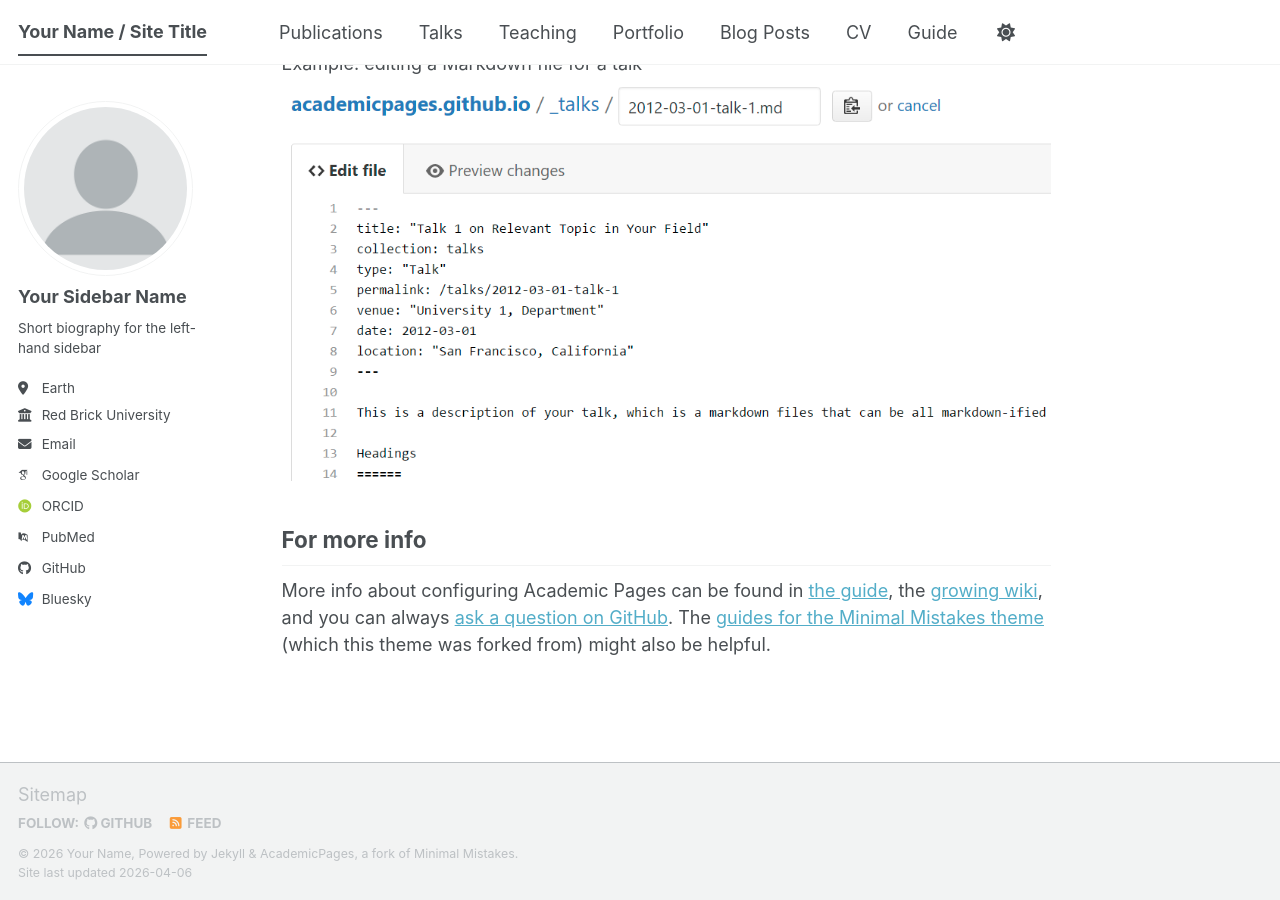
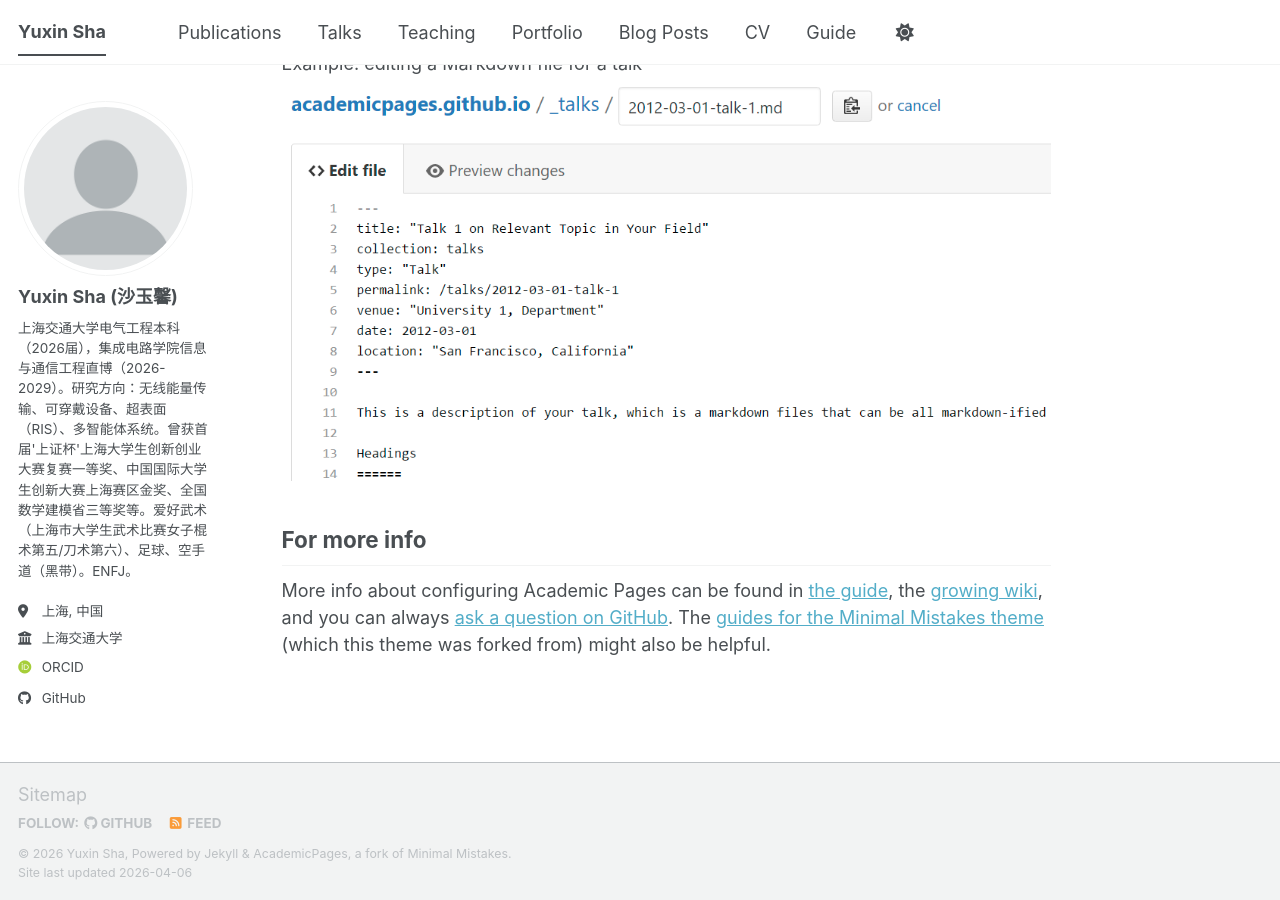
Before and after one commit to suiyuxue-dot/suiyuxue-dot.github.io, a Jekyll site: the page built from _pages/about.md, in a window 1280 px wide and 900 px high, scrolled down 2720 px. Built offline with Jekyll 4.4.1, drawn with Linux system fonts in a browser that asks for light colours; some web fonts are replaced; a script bundle is joined from its source files by our own code; library files that are not in the unit come from our copies.

Commit message:
0406 Update _config.yml

```diff
--- a/_config.yml
+++ b/_config.yml
@@ -9,14 +9,16 @@
 # Basic Site Settings
 locale                   : "en-US"
 site_theme               : "default" # The available themes options are "default", "air", "sunrise", "mint", "dirt" and "contrast"
-title                    : "Your Name / Site Title"
+title                    : "Yuxin Sha"
 title_separator          : "-"
-name                     : &name "Your Name"
-description              : &description "Your Name's academic portfolio"   # Update this with a general description of your site, this is the default if not overridden by a page
-url                      : https://academicpages.github.io # The base hostname & protocol for your site e.g. "https://[your GitHub username].github.io",
+name                     : &name "Yuxin Sha"
+description              : &description "Yuxin Sha's academic portfolio - Wireless Power Transfer, Wearable Devices, RIS"   # Update this with a general description of your site, this is the default if not overridden by a page
+# url                      : https://academicpages.github.io # The base hostname & protocol for your site e.g. "https://[your GitHub username].github.io",
                                                            # or if you already have some other page hosted on Github then use "https://[your GitHub username].github.io/[Your Repo Name]"
+url                      : https://suiyuxue-dot.github.io   # Updated for GitHub Pages username
 baseurl                  : "" # the subpath of your site, e.g. "/blog"
-repository               : "academicpages/academicpages.github.io"
+# repository               : "academicpages/academicpages.github.io"
+repository               : "suiyuxue-dot/suiyuxue-dot.github.io"
 
 # Site Author - The following control what appear as part of the author content on the side bar.
 #               If a field is blank the icon and link will not appear, otherwise it will be shown.
@@ -24,63 +26,63 @@ repository               : "academicpages/academicpages.github.io"
 author:
   # Biographic information
   avatar           : "profile.png"
-  name             : "Your Sidebar Name"
-  pronouns         : # example: "she/her"
-  bio              : "Short biography for the left-hand sidebar"
-  location         : "Earth"
-  employer         : "Red Brick University"
-  uri              : # URL
-  email            : "none@example.org"
+  name             : "Yuxin Sha (沙玉馨)"
+  # pronouns         : # example: "she/her"
+  bio              : "上海交通大学电气工程本科（2026届），集成电路学院信息与通信工程直博（2026-2029）。研究方向：无线能量传输、可穿戴设备、超表面（RIS）、多智能体系统。曾获首届'上证杯'上海大学生创新创业大赛复赛一等奖、中国国际大学生创新大赛上海赛区金奖、全国数学建模省三等奖等。爱好武术（上海市大学生武术比赛女子棍术第五/刀术第六）、足球、空手道（黑带）。ENFJ。"
+  location         : "上海, 中国"
+  employer         : "上海交通大学"
+  # uri              : # URL
+  # email            : "none@example.org"
 
   # Academic websites
-  academia         : # URL
-  arxiv            : # URL - Update with the correct link to your profile
-  googlescholar    : "https://scholar.google.com/citations?user=PS_CX0AAAAAJ"
-  inspire-hep      : # URL
-  impactstory      : # URL
-  orcid            : "https://orcid.org/yourorcidurl"
-  semantic         : # URL
-  ssrn             : # URL
-  pubmed           : "https://www.ncbi.nlm.nih.gov/pubmed/?term=john+snow"
-  researchgate     : # URL
-  scopus           : # URL
-  zotero           : # URL
+  # academia         : # URL
+  # arxiv            : # URL - Update with the correct link to your profile
+  # googlescholar    : "https://scholar.google.com/citations?user=PS_CX0AAAAAJ"
+  # inspire-hep      : # URL
+  # impactstory      : # URL
+  orcid            : "https://orcid.org/0009-0004-7753-7022"
+  # semantic         : # URL
+  # ssrn             : # URL
+  # pubmed           : "https://www.ncbi.nlm.nih.gov/pubmed/?term=john+snow"
+  # researchgate     : # URL
+  # scopus           : # URL
+  # zotero           : # URL
 
 
   # Repositories and software development
-  bitbucket        : # Username - Update with your username on the site
-  codepen          : # Username
-  dribbble         : # Username
-  github           : "academicpages"
-  kaggle           : # Username
-  stackoverflow    : # User number or user number and name (i.e., use "1" or "1/jeff-atwood")
+  # bitbucket        : # Username - Update with your username on the site
+  # codepen          : # Username
+  # dribbble         : # Username
+  github           : "suiyuxue-dot"
+  # kaggle           : # Username
+  # stackoverflow    : # User number or user number and name (i.e., use "1" or "1/jeff-atwood")
 
   # Social media
-  artstation       : # Username
-  bluesky          : "bsky.app" # Replace this with you Bluesky username
-  facebook         : # Username
-  flickr           : # Username
-  foursquare       : # Username
-  goodreads        : # Username
-  google_plus      : # Username
-  keybase          : # Username
-  instagram        : # Username
-  lastfm           : # Username
-  linkedin         : # Username
-  mastodon         : # URL
-  medium           : # URL
-  pinterest        : # Username
-  soundcloud       : # Username
-  steam            : # Username
-  telegram         : # URL
-  tumblr           : # Username
-  twitter          : # Username for X / Twitter
-  vine             : # Username
-  weibo            : # Username
-  wikipedia        : # Username
-  xing             : # Username
-  youtube          : # Username
-  zhihu            : # Username
+  # artstation       : # Username
+  # bluesky          : "bsky.app" # Replace this with you Bluesky username
+  # facebook         : # Username
+  # flickr           : # Username
+  # foursquare       : # Username
+  # goodreads        : # Username
+  # google_plus      : # Username
+  # keybase          : # Username
+  # instagram        : # Username
+  # lastfm           : # Username
+  # linkedin         : # Username
+  # mastodon         : # URL
+  # medium           : # URL
+  # pinterest        : # Username
+  # soundcloud       : # Username
+  # steam            : # Username
+  # telegram         : # URL
+  # tumblr           : # Username
+  # twitter          : # Username for X / Twitter
+  # vine             : # Username
+  # weibo            : # Username
+  # wikipedia        : # Username
+  # xing             : # Username
+  # youtube          : # Username
+  # zhihu            : # Username
 
 # Publication Category - The following the list of publication categories and their headings
 publication_category:
```
